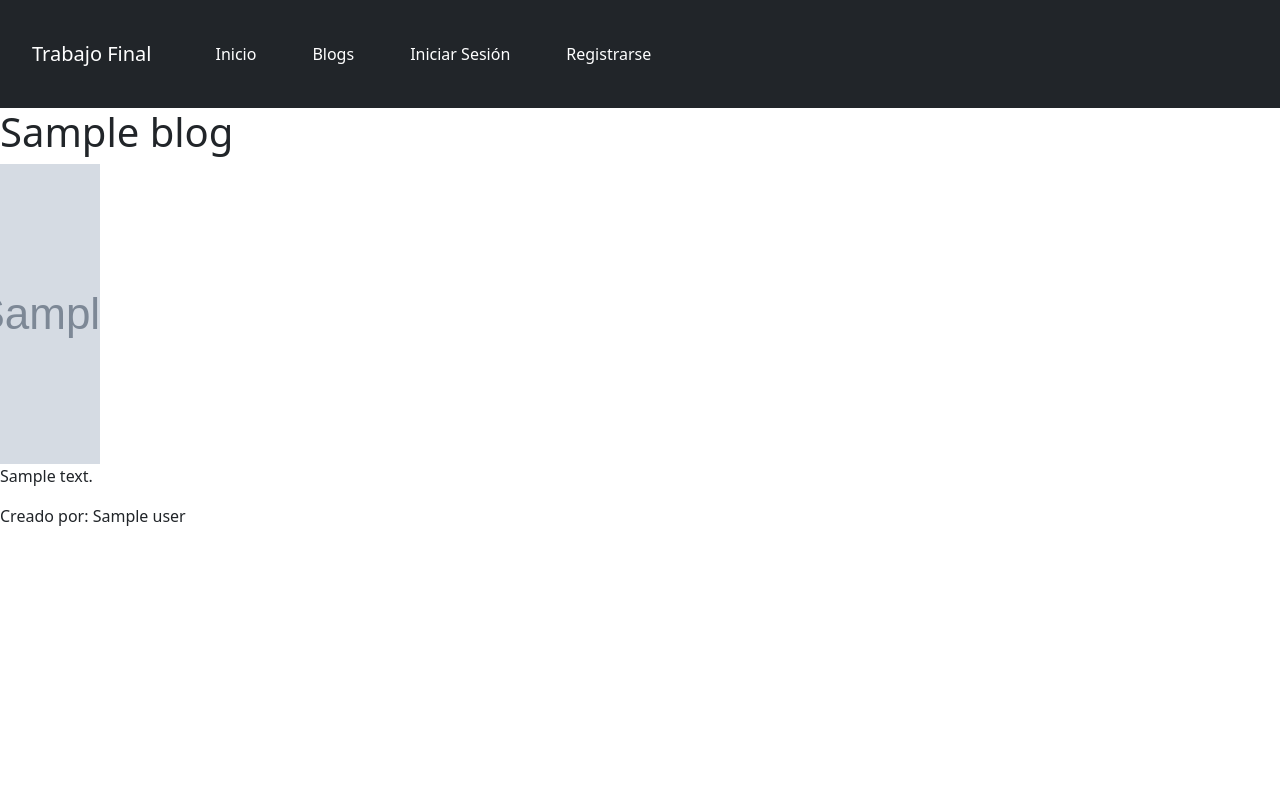
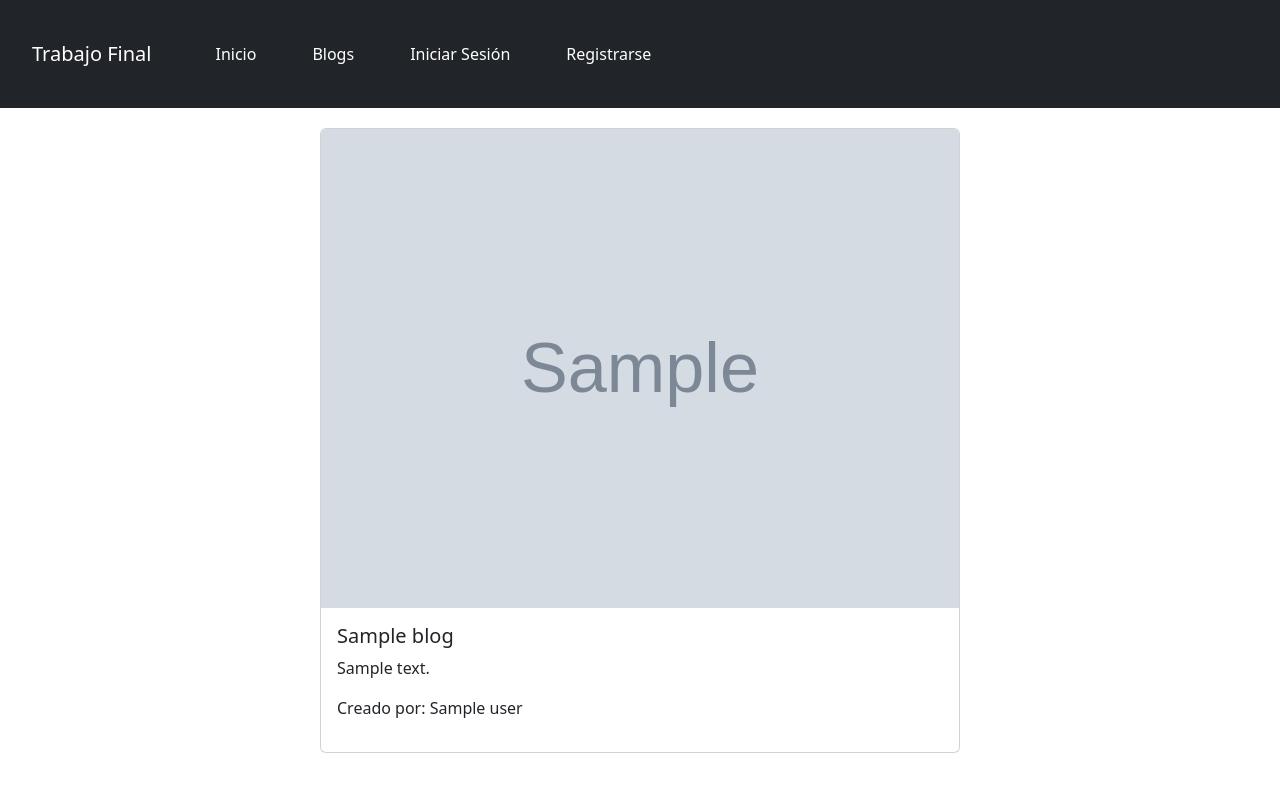
Before and after one commit to fabriziopicco99/django, a Django app: template blogs/templates/view_blog.html in a window 1280 px wide. Run offline with Django 3.2, Linux system fonts and the light colour scheme; the template is opened without the code that fills it: most values are stand-ins (such as "Sample title", 1, 10 or a date in 2020); grey boxes marked "Sample" are stand-in pictures.

Commit message:
Add styles

```diff
--- a/blogs/templates/view_blog.html
+++ b/blogs/templates/view_blog.html
@@ -1,14 +1,16 @@
 {% extends 'header.html' %}
 
 {% block content %}
-    <article>
-        <h1>{{ blog.title }}</h1>
-        <img style="height: 300px; width: 100px;" src={{blog.image.url}} alt="">
-        <p>{{ blog.description }}</p>
-        <p>Creado por: {{ blog.user }}</p>
-        {% if blog.user == user %}
-            <a class="btn btn-primary" href="{% url 'blog_edit' blog.id %}">Editar</a>
-        {% endif %}
-        {% comment %} <a href="{% url 'delete_blog' blog.id %}">Eliminar</a> {% endcomment %}
+    <article class="card" style="width: 50%;">
+        <img class="card-img-top" src={{blog.image.url}} style="width: 100%; height: 50%;" alt="">
+        <div class="card-body">
+            <h5 class="card-title">{{ blog.title }}</h5>
+            <p class="card-text">{{ blog.description }}</p>
+            <p>Creado por: {{ blog.user }}</p>
+            {% if blog.user == user %}
+                <a class="btn btn-primary" href="{% url 'blog_edit' blog.id %}">Editar</a>
+            {% endif %}
+            {% comment %} <a href="{% url 'delete_blog' blog.id %}">Eliminar</a> {% endcomment %}
+        </div>
     </article>
 {% endblock %}
--- a/entrega_3/static/css/style.css
+++ b/entrega_3/static/css/style.css
@@ -17,11 +17,19 @@ header {
     text-align: center;
 }
 
- .navbar {
+.navbar {
     display: flex;
     justify-content: center;
     align-items: center;
     background-color: var(--background-color);
+}
+
+main {
+    display: flex;
+    justify-content: center;
+    align-items: center;
+    flex-direction: column;
+    margin-top: 20px;
 }
 
 .navbar a {
--- a/entrega_3/templates/header.html
+++ b/entrega_3/templates/header.html
@@ -42,9 +42,10 @@
         </div>
       </div>
     </nav>
+    <main>
+      {% block content %}
 
-    {% block content %}
-
-    {% endblock %}
+      {% endblock %}
+    </main>
   </body>
 </html>
```
Also changed, not shown: blogs/templates/list_blogs.html (+6 -8 lines), 2 other files.
